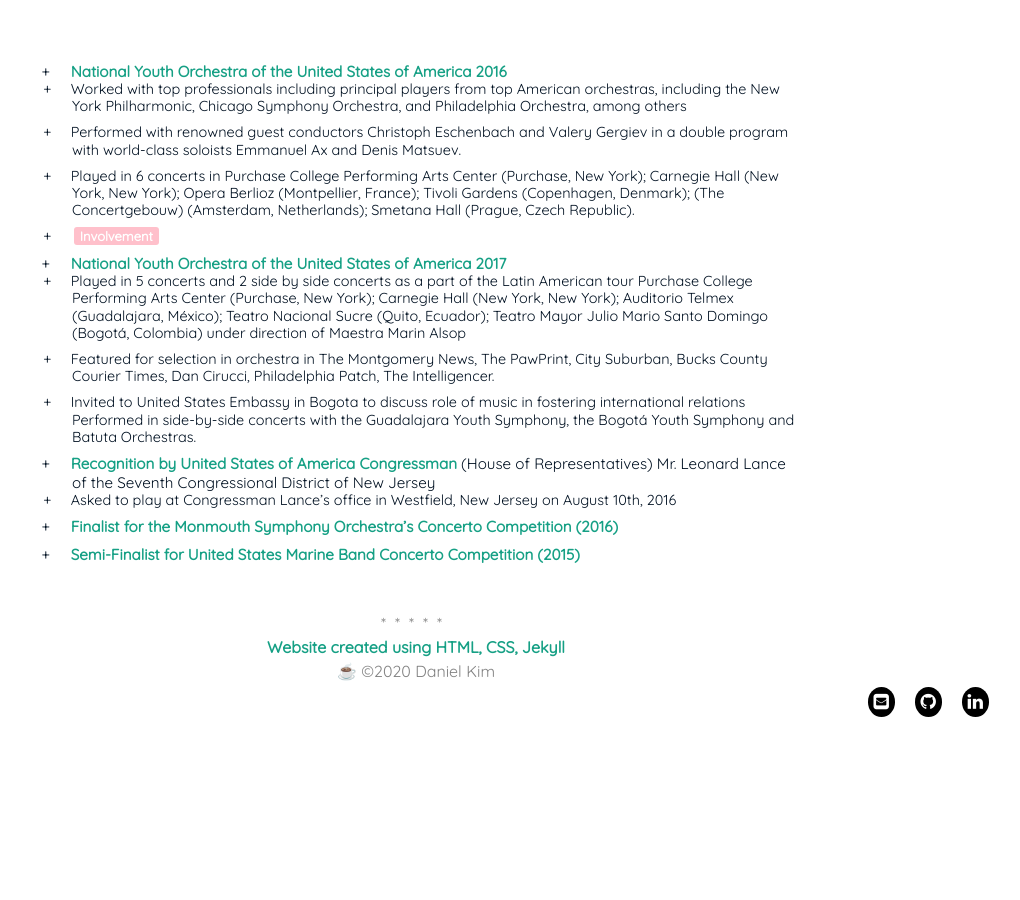
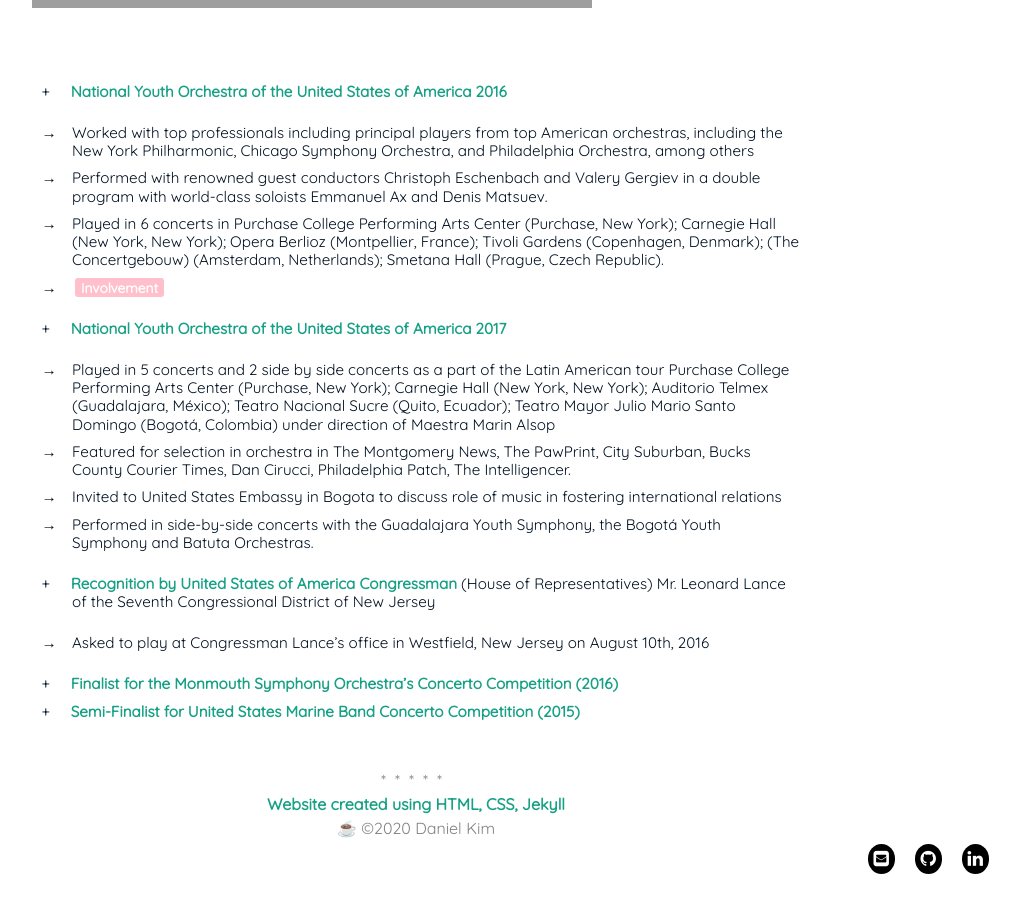
Before and after one commit to danielk56/danielk56.github.io, a Jekyll site: the page built from music.md, in a window 1280 px wide and 900 px high, scrolled down 1720 px. Shown: the whole window, without its empty margins (224-1244 px from the left). Built offline with Jekyll 4.4.1, drawn with Linux system fonts in a browser that asks for light colours; before the commit the page ends 2463 px from its top, so only the background shows below that; grey boxes are pictures that could not be loaded.

Commit message:
Update music.md

```diff
--- a/music.md
+++ b/music.md
@@ -5,36 +5,54 @@ title: Music
 
 <div class="wide" markdown="1">
 
-<iframe width="560" height="310" src="https://youtu.be/cm8aBHmwRfY" frameborder="0" allowfullscreen></iframe>
+<iframe width="560" height="315" src="https://www.youtube.com/embed/cm8aBHmwRfY" frameborder="0" allow="accelerometer; autoplay; encrypted-media; gyroscope; picture-in-picture" allowfullscreen></iframe>
 
 <br>
 
-<iframe width="560" height="310" src="https://youtu.be/oHMoe-z9-xA" frameborder="0" allowfullscreen></iframe>
+<iframe width="560" height="315" src="https://www.youtube.com/embed/oHMoe-z9-xA" frameborder="0" allow="accelerometer; autoplay; encrypted-media; gyroscope; picture-in-picture" allowfullscreen></iframe>
 
 <br>
 
-<iframe width="560" height="310" src="https://youtu.be/UhPEG2x29jg" frameborder="0" allowfullscreen></iframe>
+<iframe width="560" height="315" src="https://www.youtube.com/embed/UhPEG2x29jg" frameborder="0" allow="accelerometer; autoplay; encrypted-media; gyroscope; picture-in-picture" allowfullscreen></iframe>
 
 <br>
 
-<iframe width="560" height="310" src="https://youtu.be/IdwLOzwMUMk" frameborder="0" allowfullscreen></iframe>
+<iframe width="560" height="315" src="https://www.youtube.com/embed/IdwLOzwMUMk" frameborder="0" allow="accelerometer; autoplay; encrypted-media; gyroscope; picture-in-picture" allowfullscreen></iframe>
 
 <br>
 
 {: .list-plus}
 
 - **National Youth Orchestra of the United States of America 2016**
-    - Worked with top professionals including principal players from top American orchestras, including the New York    Philharmonic, Chicago Symphony Orchestra, and Philadelphia Orchestra, among others
-    - Performed with renowned guest conductors Christoph Eschenbach and Valery Gergiev in a double program with world-class soloists Emmanuel Ax and Denis Matsuev.
-    - Played in 6 concerts in Purchase College Performing Arts Center (Purchase, New York); Carnegie Hall (New York, New York); Opera Berlioz (Montpellier, France); Tivoli Gardens (Copenhagen, Denmark); (The Concertgebouw) (Amsterdam, Netherlands); Smetana Hall (Prague, Czech Republic).
-    - [Involvement](https://www.carnegiehall.org/uploadedFiles/Resources_and_Components/PDF/Press/2015-2016_Press_Kit/2016%20NYO-USA%20Roster.pdf){:target="_blank" class="button inline-label-page"}
+
+{: .list-arrows}
+
+- Worked with top professionals including principal players from top American orchestras, including the New York    Philharmonic, Chicago Symphony Orchestra, and Philadelphia Orchestra, among others
+- Performed with renowned guest conductors Christoph Eschenbach and Valery Gergiev in a double program with world-class soloists Emmanuel Ax and Denis Matsuev.
+- Played in 6 concerts in Purchase College Performing Arts Center (Purchase, New York); Carnegie Hall (New York, New York); Opera Berlioz (Montpellier, France); Tivoli Gardens (Copenhagen, Denmark); (The Concertgebouw) (Amsterdam, Netherlands); Smetana Hall (Prague, Czech Republic).
+- [Involvement](https://www.carnegiehall.org/uploadedFiles/Resources_and_Components/PDF/Press/2015-2016_Press_Kit/2016%20NYO-USA%20Roster.pdf){:target="_blank" class="button inline-label-page"}
+
+{: .list-plus}
+
 - **National Youth Orchestra of the United States of America 2017**
-    - Played in 5 concerts and 2 side by side concerts as a part of the Latin American tour Purchase College Performing Arts Center (Purchase, New York); Carnegie Hall (New York, New York); Auditorio Telmex (Guadalajara, México); Teatro Nacional Sucre (Quito, Ecuador); Teatro Mayor Julio Mario Santo Domingo (Bogotá, Colombia) under direction of Maestra Marin Alsop
-    - Featured for selection in orchestra in The Montgomery News, The PawPrint, City Suburban, Bucks County Courier Times, Dan Cirucci, Philadelphia Patch, The Intelligencer.
-    - Invited to United States Embassy in Bogota to discuss role of music in fostering international relations
-Performed in side-by-side concerts with the Guadalajara Youth Symphony, the Bogotá Youth Symphony and Batuta Orchestras.
+
+{: .list-arrows}
+
+- Played in 5 concerts and 2 side by side concerts as a part of the Latin American tour Purchase College Performing Arts Center (Purchase, New York); Carnegie Hall (New York, New York); Auditorio Telmex (Guadalajara, México); Teatro Nacional Sucre (Quito, Ecuador); Teatro Mayor Julio Mario Santo Domingo (Bogotá, Colombia) under direction of Maestra Marin Alsop
+- Featured for selection in orchestra in The Montgomery News, The PawPrint, City Suburban, Bucks County Courier Times, Dan Cirucci, Philadelphia Patch, The Intelligencer.
+- Invited to United States Embassy in Bogota to discuss role of music in fostering international relations
+- Performed in side-by-side concerts with the Guadalajara Youth Symphony, the Bogotá Youth Symphony and Batuta Orchestras.
+
+{: .list-plus}
+
 - **Recognition by United States of America Congressman** (House of Representatives) Mr. Leonard Lance of the Seventh Congressional District of New Jersey
-    - Asked to play at Congressman Lance's office in Westfield, New Jersey on August 10th, 2016
+
+{: .list-arrows}
+
+- Asked to play at Congressman Lance's office in Westfield, New Jersey on August 10th, 2016
+
+{: .list-plus}
+
 - **Finalist for the Monmouth Symphony Orchestra's Concerto Competition (2016)**
 - **Semi-Finalist for United States Marine Band Concerto Competition (2015)**
 
```
